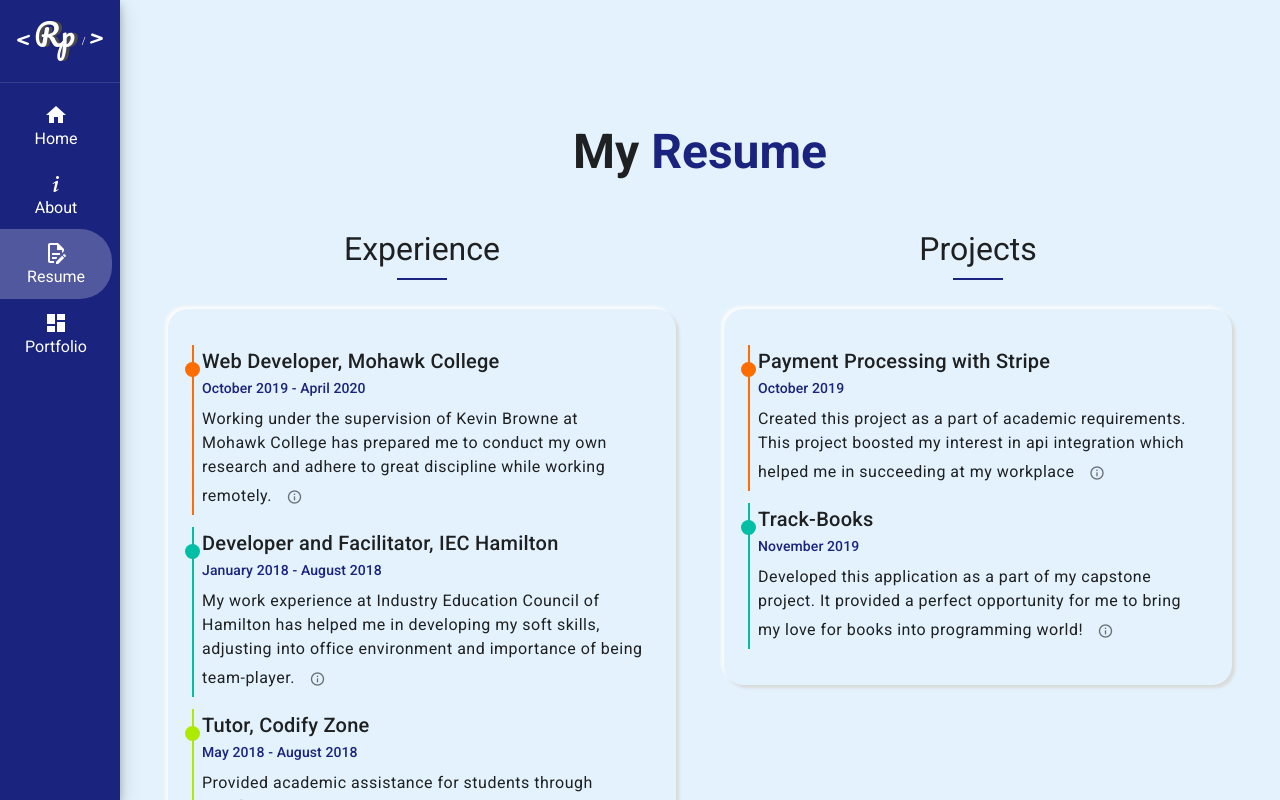
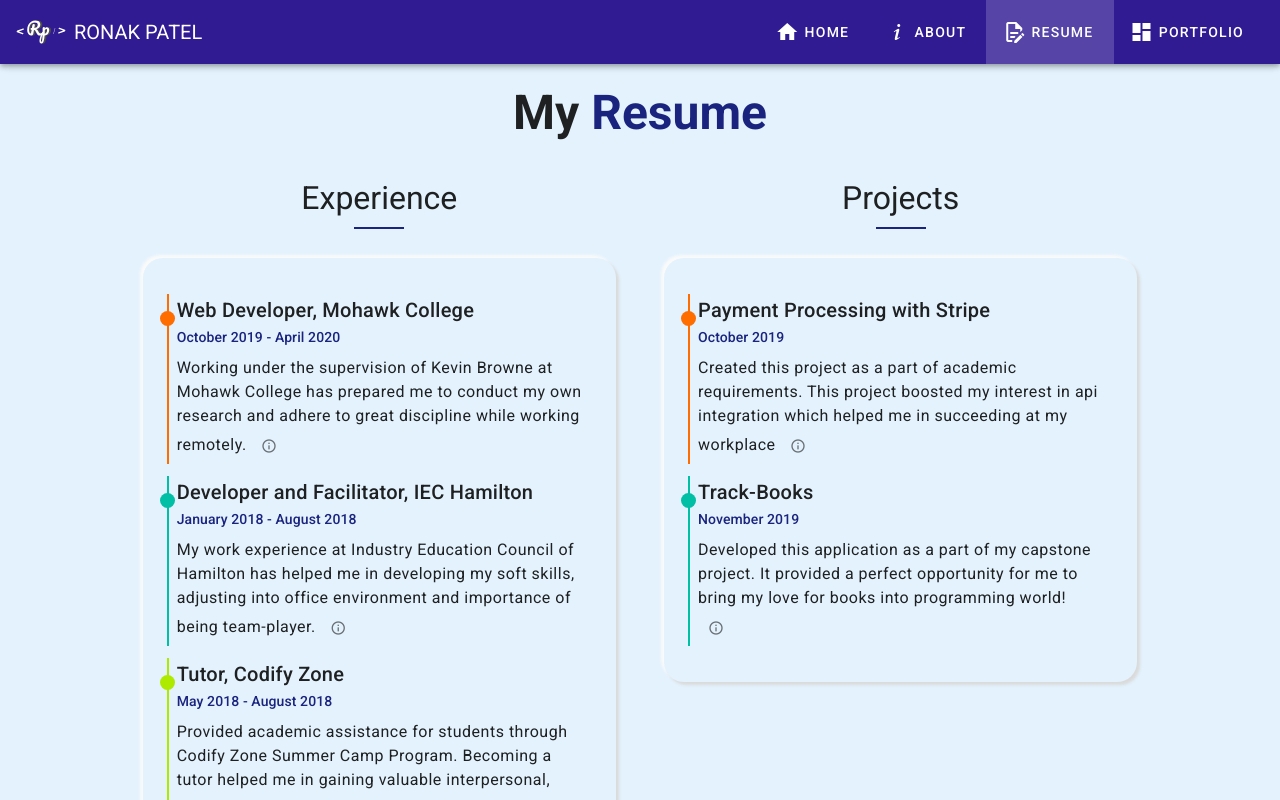
Before and after one commit to patelronak2/personal-site, a Vue app: page /resume in a window 1280 px wide. Shown: the top 800 px of the page. Built offline with nearby package versions, Linux system fonts and the light colour scheme; what vue-typed-js would draw is missing.

Commit message:
New Layout

```diff
--- a/src/App.vue
+++ b/src/App.vue
@@ -1,37 +1,37 @@
 <template>
   <v-app>
-    <Navbar />
-    <v-content class="blue lighten-5">
-      <v-container fluid>
-        <transition name="fade">
-          <router-view></router-view>
-        </transition>
-      </v-container>
-    </v-content>
+    <transition name="fade" mode="out-in">
+      <component :is="layout"></component>
+    </transition>
   </v-app>
 </template>
 
 <script>
-import Navbar from "./components/Navbar";
+import Default from "@/layouts/Default";
+import App from "@/layouts/App";
 export default {
   name: "App",
   components: {
-    Navbar
+    "default-layout": Default,
+    "new-layout": App
+  },
+  computed: {
+    layout() {
+      return "new-layout";
+    }
   }
 };
 </script>
+<style scoped>
+.fade-enter-active,
+.fade-leave-active {
+  transition-duration: 0.3s;
+  transition-property: opacity;
+  transition-timing-function: ease;
+}
 
-<style>
-@import url("https://fonts.googleapis.com/css?family=Roboto+Slab:100,200,300,400,500,600,700,800,900&display=swap");
-body {
-  font-family: "Roboto Slab", serif;
-}
-.fade-enter-active {
-  /* transition: opacity 0.5s; */
-  transition: all 0.5s;
-}
-.fade-enter {
-  /* opacity: 0; */
-  transform: translateX(80%);
+.fade-enter,
+.fade-leave-active {
+  opacity: 0;
 }
 </style>
--- a/src/components/Animated.vue
+++ b/src/components/Animated.vue
@@ -1,6 +1,6 @@
 <template>
-  <div>
-    <kinesis-element :strength="10" type="depth_inv" class="square-container">
+  <div class="d-none d-lg-flex">
+    <kinesis-element :strength="5" type="depth_inv" class="square-container">
       <div
         class="square"
         :style="{ border: '5px solid #b3e5fc', transform: 'rotate(15deg)' }"
--- /dev/null
+++ b/src/components/Appbar.vue
@@ -0,0 +1,45 @@
+<template>
+  <v-app-bar color="deep-purple darken-4" dark app>
+    <div class="d-flex align-center">
+      <router-link to="/">
+        <v-img
+          alt="Navodaya Logo"
+          class="shrink mr-2"
+          contain
+          src="@/assets/logo.svg"
+          transition="scale-transition"
+          width="50"
+        />
+      </router-link>
+    </div>
+    <v-toolbar-title>RONAK PATEL</v-toolbar-title>
+    <v-spacer></v-spacer>
+
+    <v-toolbar-items class="hidden-sm-and-down">
+      <v-btn text exact :to="{ name: 'Home' }"
+        ><v-icon>mdi-home</v-icon><span class="px-1">Home</span></v-btn
+      >
+      <v-btn text :to="{ name: 'About' }"
+        ><v-icon>mdi-information-variant</v-icon
+        ><span class="px-1">About</span></v-btn
+      >
+      <v-btn text :to="{ name: 'Resume' }"
+        ><v-icon>mdi-file-document-edit-outline</v-icon
+        ><span class="px-1">Resume</span></v-btn
+      >
+      <v-btn text :to="{ name: 'Work' }"
+        ><v-icon>mdi-view-dashboard</v-icon
+        ><span class="px-1">Portfolio</span></v-btn
+      >
+    </v-toolbar-items>
+    <v-app-bar-nav-icon
+      class="hidden-md-and-up"
+      @click.stop="$emit('toggleDrawer')"
+    ></v-app-bar-nav-icon>
+  </v-app-bar>
+</template>
+<script>
+export default {
+  name: "Appbar"
+};
+</script>
--- /dev/null
+++ b/src/components/Drawer.vue
@@ -0,0 +1,55 @@
+<template>
+  <v-navigation-drawer
+    :value="drawer"
+    @input="$emit('toggleDrawer', $event)"
+    temporary
+    right
+    color="deep-purple darken-4"
+    dark
+    app
+  >
+    <v-list shaped>
+      <v-list-item link exact :to="{ name: 'Home' }">
+        <v-list-item-icon>
+          <v-icon>mdi-home</v-icon>
+        </v-list-item-icon>
+        <v-list-item-content>
+          <v-list-item-title>Home</v-list-item-title>
+        </v-list-item-content>
+      </v-list-item>
+      <v-list-item link :to="{ name: 'About' }">
+        <v-list-item-icon>
+          <v-icon>mdi-information-variant</v-icon>
+        </v-list-item-icon>
+        <v-list-item-content>
+          <v-list-item-title>About</v-list-item-title>
+        </v-list-item-content>
+      </v-list-item>
+      <v-list-item link :to="{ name: 'Resume' }">
+        <v-list-item-icon>
+          <v-icon>mdi-file-document-edit-outline</v-icon>
+        </v-list-item-icon>
+        <v-list-item-content>
+          <v-list-item-title>Resume</v-list-item-title>
+        </v-list-item-content>
+      </v-list-item>
+
+      <v-list-item link :to="{ name: 'Work' }">
+        <v-list-item-icon>
+          <v-icon>mdi-view-dashboard</v-icon>
+        </v-list-item-icon>
+        <v-list-item-content>
+          <v-list-item-title>Portfolio</v-list-item-title>
+        </v-list-item-content>
+      </v-list-item>
+    </v-list>
+  </v-navigation-drawer>
+</template>
+<script>
+export default {
+  name: "Drawer",
+  props: {
+    drawer: Boolean
+  }
+};
+</script>
--- a/src/components/Projectscontainer.vue
+++ b/src/components/Projectscontainer.vue
@@ -1,6 +1,6 @@
 <template>
   <v-container fluid>
-    <transition-group name="list" tag="div" class="row">
+    <transition-group name="list-complete" tag="div" class="row">
       <v-col
         v-for="project in fileterdProjects"
         :key="project.id"
@@ -65,7 +65,9 @@
                   ></v-progress-circular>
                 </v-row>
               </template>
-              <v-card-title v-text="project.type"></v-card-title>
+              <v-card-text>
+                <div class="title">{{ project.name }}</div>
+              </v-card-text>
             </v-img>
           </v-card>
         </v-hover>
@@ -83,21 +85,6 @@ export default {
 </script>
 
 <style scoped>
-.list-enter {
-  transform: scaleX(0.6);
-  transition: all 0.5s;
-}
-.list-leave-to {
-  opacity: 0;
-  transform: scaleY(0.4);
-}
-.list-leave-active {
-  position: absolute;
-}
-
-.list-move {
-  transition: transform 1s;
-}
 .v-card--reveal {
   align-items: center;
   bottom: 0;
@@ -106,4 +93,20 @@ export default {
   position: absolute;
   width: 100%;
 }
+
+.list-complete-item {
+  transition: all 1s;
+}
+.list-complete-enter, .list-complete-leave-to
+/* .list-complete-leave-active below version 2.1.8 */ {
+  opacity: 0;
+  /* transform: translateY(30px); */
+  transition: transform 300ms cubic-bezier(0.4, 0, 0.2, 1);
+}
+.list-complete-leave-active {
+  position: absolute;
+}
+.list-complete-move {
+  transition: transform 300ms cubic-bezier(0.4, 0, 0.2, 1);
+}
 </style>
--- a/src/components/Navbar.vue
+++ b/src/components/Sidebar.vue
@@ -45,7 +45,7 @@
 
 <script>
 export default {
-  name: "Navbar",
+  name: "Sidebar",
   data() {
     return {
       drawer: true,
--- /dev/null
+++ b/src/layouts/App.vue
@@ -0,0 +1,46 @@
+<template>
+  <v-app>
+    <Appbar @toggleDrawer="drawer = !drawer" />
+    <Drawer :drawer="drawer" @toggleDrawer="toggleDrawer($event)" />
+    <v-content class="blue lighten-5">
+      <transition name="fade" mode="out-in">
+        <router-view></router-view>
+      </transition>
+    </v-content>
+  </v-app>
+</template>
+<script>
+import Appbar from "@/components/Appbar";
+import Drawer from "@/components/Drawer";
+export default {
+  name: "App",
+  components: {
+    Appbar,
+    Drawer
+  },
+  data() {
+    return {
+      drawer: false
+    };
+  },
+  methods: {
+    toggleDrawer(event) {
+      this.drawer = event;
+    }
+  }
+};
+</script>
+
+<style scoped>
+.fade-enter-active,
+.fade-leave-active {
+  transition-duration: 0.3s;
+  transition-property: opacity;
+  transition-timing-function: ease;
+}
+
+.fade-enter,
+.fade-leave-active {
+  opacity: 0;
+}
+</style>
--- /dev/null
+++ b/src/layouts/Default.vue
@@ -0,0 +1,31 @@
+<template>
+  <v-app>
+    <Sidebar />
+    <v-content class="blue lighten-5">
+      <v-container fluid>
+        <transition name="fade">
+          <router-view></router-view>
+        </transition>
+      </v-container>
+    </v-content>
+  </v-app>
+</template>
+<script>
+import Sidebar from "@/components/Sidebar";
+export default {
+  name: "Default",
+  components: {
+    Sidebar
+  }
+};
+</script>
+<style scoped>
+.fade-enter-active {
+  /* transition: opacity 0.5s; */
+  transition: all 0.5s;
+}
+.fade-enter {
+  /* opacity: 0; */
+  transform: translateX(80%);
+}
+</style>
--- a/src/views/About.vue
+++ b/src/views/About.vue
@@ -1,5 +1,7 @@
 <template>
-  <div class="about">
+  <v-container fluid>
+    <v-row>
+      <v-col cols="12">
         <kinesis-container>
           <kinesis-element :strength="10">
             <Pageheading normal="About" coloured="Me" />
@@ -7,7 +9,7 @@
               <Blockquote :quote="quote" :quote-author="quoteAuthor" />
             </div>
 
-        <v-row no-gutters class="my-6">
+            <v-row>
               <v-col cols="12" md="6" class="d-none d-md-flex justify-end px-6">
                 <Imagecontainer
                   :styles="imgStyles"
@@ -53,7 +55,9 @@
             </v-row>
           </kinesis-element>
         </kinesis-container>
-  </div>
+      </v-col>
+    </v-row>
+  </v-container>
 </template>
 <script>
 import Blockquote from "@/components/Blockquote";
--- a/src/views/Home.vue
+++ b/src/views/Home.vue
@@ -1,16 +1,14 @@
 <template>
-  <v-container fluid v-resize="onResize">
+  <v-container fluid v-resize="onResize" class="fill-height">
     <kinesis-container>
-      <div class="d-none d-lg-flex">
-        <Animated />
-      </div>
-      <v-row no-gutters class="flex-md-row-reverse">
+      <Animated />
+      <v-row class="flex-md-row-reverse">
         <v-col
           cols="12"
           lg="6"
           class="d-flex align-center justify-center justify-lg-start ma-2"
         >
-          <kinesis-element :strength="10" type="depth_inv" :originX="0">
+          <kinesis-element :strength="5" type="depth_inv" :originX="0">
             <Imagecontainer
               :styles="imgStyles"
               :path="imgPath"
@@ -20,7 +18,7 @@
         </v-col>
         <v-col lg="5" offset-md="1" class="d-flex align-center ma-2">
           <div class="text-container">
-            <kinesis-element :strength="10">
+            <kinesis-element :strength="5">
               <div class="display-2 font-weight-bold py-3">{{ heading1 }}</div>
               <vue-typed-js
                 :strings="['Reader', 'Thinker', 'Web Developer^2000 ']"
--- a/src/views/Resume.vue
+++ b/src/views/Resume.vue
@@ -1,7 +1,8 @@
 <template>
-  <div>
+  <v-container fluid>
+    <v-row>
+      <v-col cols="12" sm="10" offset-sm="1">
         <Pageheading normal="My" coloured="Resume" />
-    <v-container>
         <v-row no-gutters class="my-6">
           <v-col cols="12" md="6">
             <Underlined heading-text="Experience" />
@@ -39,13 +40,15 @@
             />
           </v-col>
         </v-row>
-    </v-container>
+      </v-col>
+    </v-row>
+
     <Readmoredialog
       :dialog-data="dialogData"
       :dialog="dialog"
       v-on:closemodal="dialog = !dialog"
     />
-  </div>
+  </v-container>
 </template>
 <script>
 import Pageheading from "@/components/Pageheading";
--- a/src/views/Work.vue
+++ b/src/views/Work.vue
@@ -37,7 +37,7 @@
       </div>
     </div>
     <v-row>
-      <v-col cols="12" sm="8" offset-sm="2">
+      <v-col cols="12" sm="10" offset-sm="1">
         <Projectscontainer
           :fileterd-projects="fileterdProjects"
           v-on:more-info="moreinfo"
```
Lines whose indentation alone changed are shown as unchanged.
